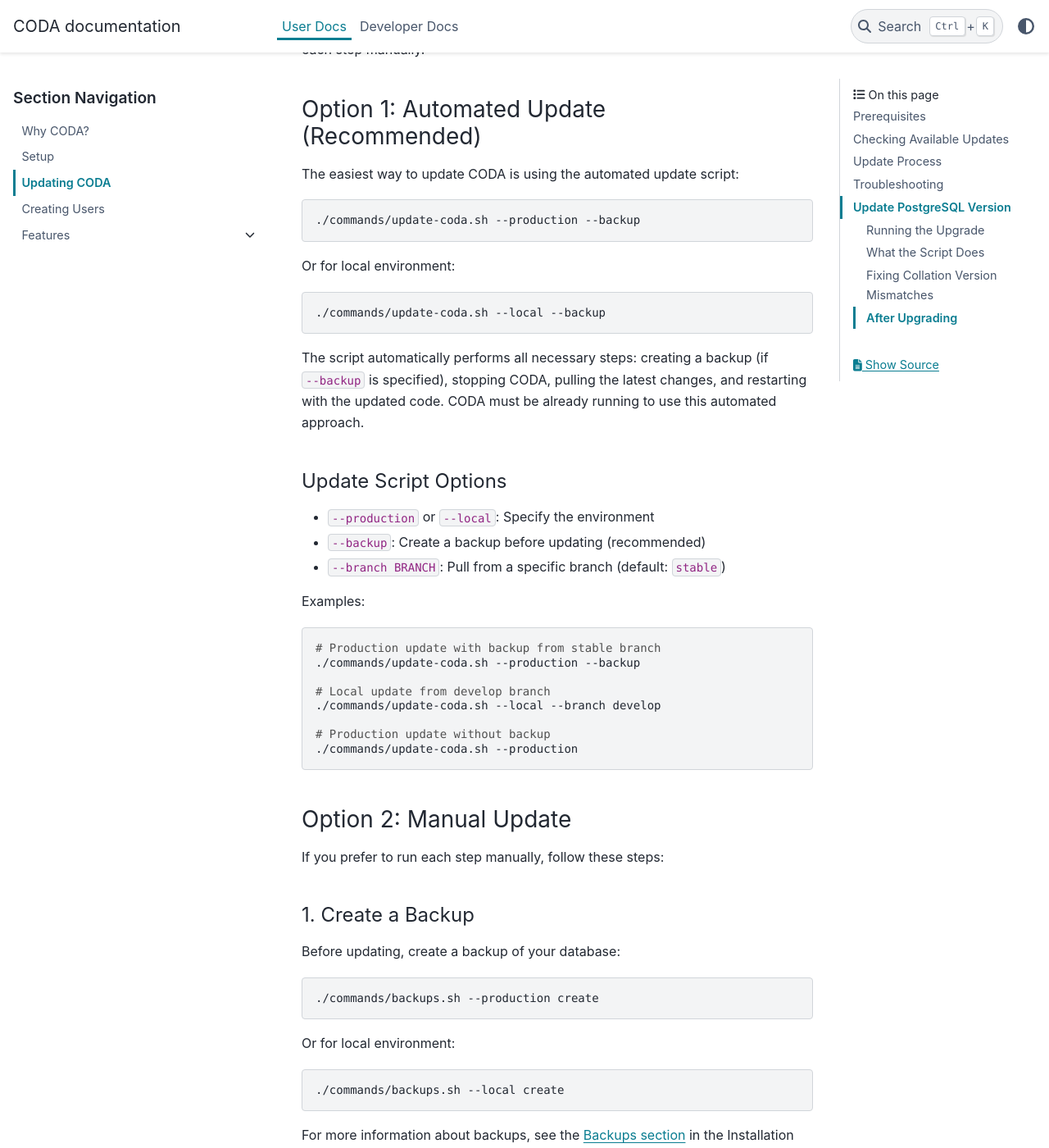
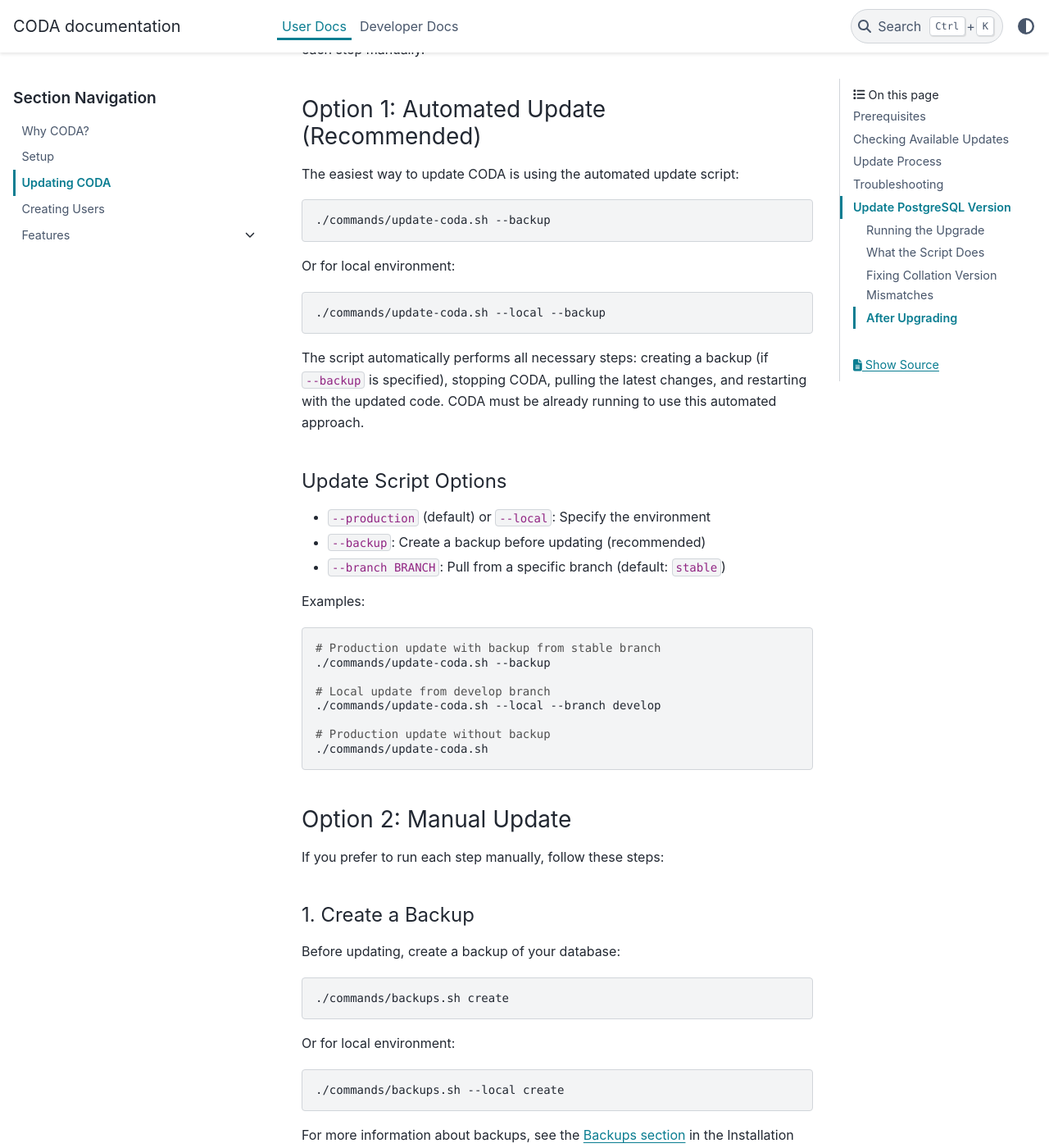
Before and after one commit to coda-oa/coda, a Sphinx documentation site: the page built from docs/users/updating.md, in a window 1280 px wide and 1400 px high, scrolled down 985 px. Shown: the whole window at 82% size. Built offline with Sphinx 7.4.7 and the PyData theme 0.15.4, drawn with Linux system fonts in a browser that asks for light colours; some of the changed text lies outside the part shown.

Commit message:
feat(commands): default to production environment
- Production is the default for every commands/*.sh; --local selects the local dev stack.
- Unknown environment flags now error instead of falling through to the default.
- A missing .envs dir is reported on stderr before any compose call.
- Docs drop redundant --production and state the default once.

````diff
--- a/docs/users/updating.md
+++ b/docs/users/updating.md
@@ -37,7 +37,7 @@ You can update CODA either using the automated update script or by running each
 The easiest way to update CODA is using the automated update script:
 
 ```{code-block} bash
-./commands/update-coda.sh --production --backup
+./commands/update-coda.sh --backup
 ```
 
 Or for local environment:
@@ -50,7 +50,7 @@ The script automatically performs all necessary steps: creating a backup (if `--
 
 #### Update Script Options
 
-- `--production` or `--local`: Specify the environment
+- `--production` (default) or `--local`: Specify the environment
 - `--backup`: Create a backup before updating (recommended)
 - `--branch BRANCH`: Pull from a specific branch (default: `stable`)
 
@@ -58,13 +58,13 @@ Examples:
 
 ```{code-block} bash
 # Production update with backup from stable branch
-./commands/update-coda.sh --production --backup
+./commands/update-coda.sh --backup
 
 # Local update from develop branch
 ./commands/update-coda.sh --local --branch develop
 
 # Production update without backup
-./commands/update-coda.sh --production
+./commands/update-coda.sh
 ```
 
 ### Option 2: Manual Update
@@ -76,7 +76,7 @@ If you prefer to run each step manually, follow these steps:
 Before updating, create a backup of your database:
 
 ```{code-block} bash
-./commands/backups.sh --production create
+./commands/backups.sh create
 ```
 
 Or for local environment:
@@ -92,7 +92,7 @@ For more information about backups, see the [Backups section](installation.md#ba
 Stop the running CODA instance:
 
 ```{code-block} bash
-./commands/stop-coda.sh --production
+./commands/stop-coda.sh
 ```
 
 Or for local environment:
@@ -119,7 +119,7 @@ The `stable` branch is the default and recommended option. You can pull it as sh
 Start CODA with the updated code by running the start command:
 
 ```{code-block} bash
-./commands/start-coda.sh --production
+./commands/start-coda.sh
 ```
 
 Or for local environment:
@@ -152,12 +152,12 @@ If the update fails or CODA doesn't start properly:
 
 2. If necessary, restore from your backup:
    ```{code-block} bash
-   ./commands/backups.sh --production restore <backup_name>
+   ./commands/backups.sh restore <backup_name>
    ```
 
 3. Then restart CODA:
    ```{code-block} bash
-   ./commands/start-coda.sh --production
+   ./commands/start-coda.sh
    ```
 
 
@@ -170,7 +170,7 @@ Before you start, it's recommended to verify you have recent backups available.
 To check existing backups:
 
 ```{code-block} bash
-./commands/backups.sh --production list
+./commands/backups.sh list
 ```
 
 Or for local enviroments:
@@ -184,7 +184,7 @@ Or for local enviroments:
 To upgrade PostgreSQL to a new version, use the upgrade:
 
 ```{code-block} bash
-./commands/upgrade-postgres.sh --production
+./commands/upgrade-postgres.sh
 ```
 
 Or for local enviroments:
@@ -219,7 +219,7 @@ DETAIL: The database was created using collation version 2.31, but the operating
 The `upgrade-postgres.sh` script automatically fixes collation mismatches. However, you can also run the fix manually if needed:
 
 ```{code-block} bash
-./commands/fix-collation.sh --production
+./commands/fix-collation.sh
 ```
 
 Or for local development:
@@ -233,7 +233,7 @@ Or for local development:
 **Start CODA services**. The database update script shuts down CODA. After the update is done you have to manually start CODA again, by using the starting script:
 
 ```{code-block} bash
-./commands/start-coda.sh --production
+./commands/start-coda.sh
 ```
 
 Or for local development:
````
Also changed, not shown: README.md (+1 -1 lines), docs/users/features/fundingrequests.md (+1 -1 lines), docs/users/features/invoices.md (+1 -1 lines), docs/users/installation.md (+8 -8 lines), 2 other files.
